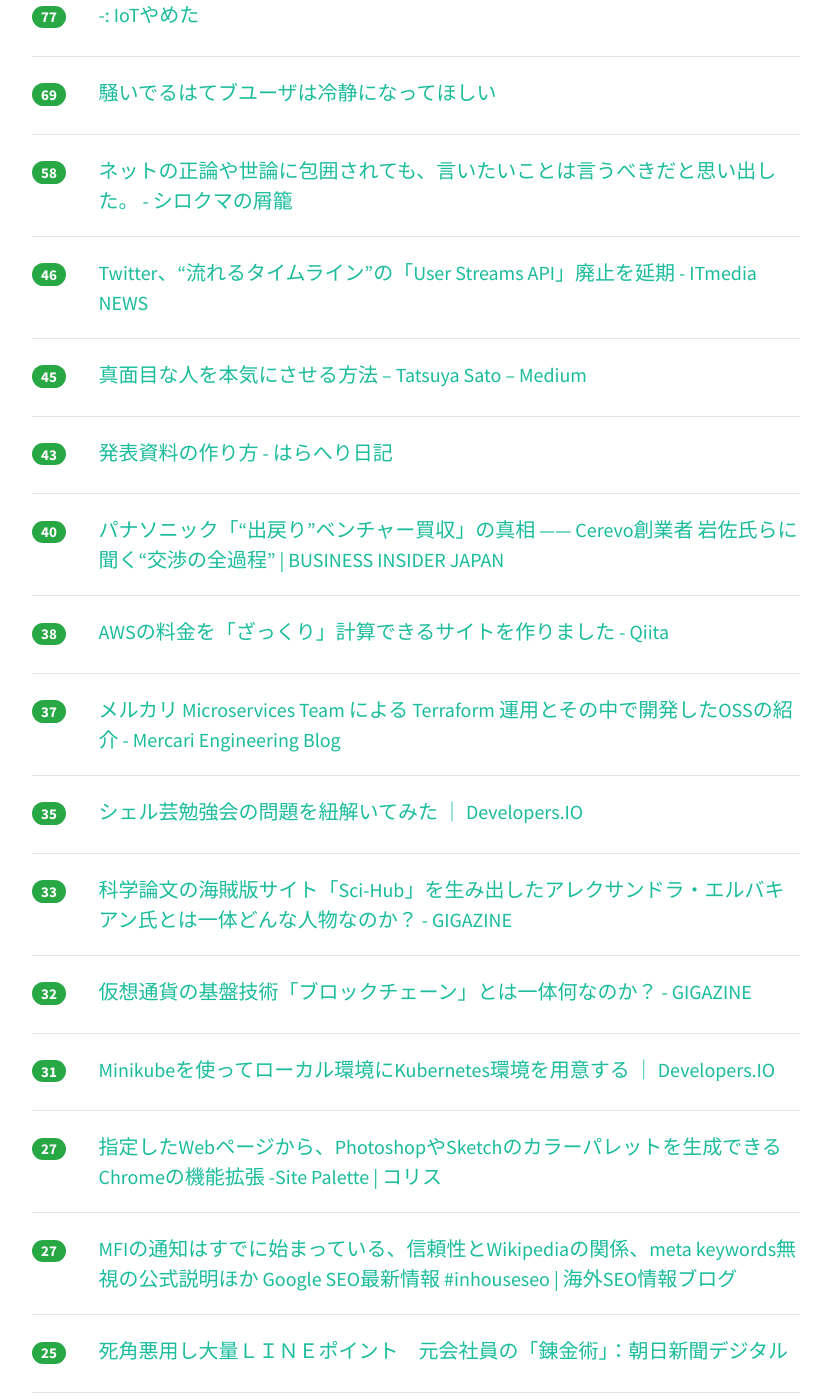
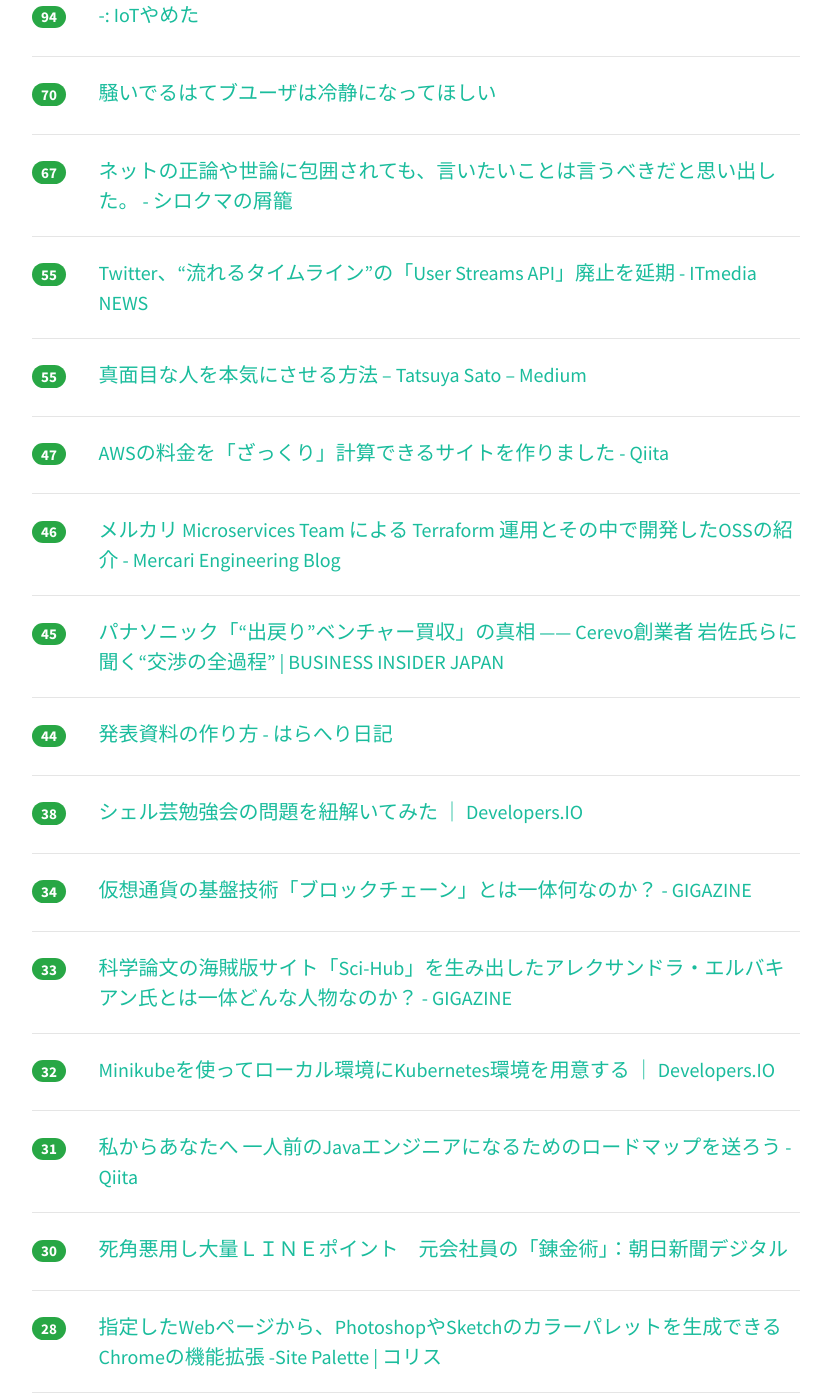
Before and after one commit to yatta47/hatena-matome-site, a Jekyll site: the page built from _posts/2018-04-09-hatena.md, in a window 1280 px wide and 1400 px high, scrolled down 652 px. Shown: the whole window, without its empty margins (224-1055 px from the left). Built offline with Jekyll 4.4.1, drawn with Linux system fonts in a browser that asks for light colours; nearby versions of some CDN libraries; some of the changed text lies outside the part shown.

Commit message:
Updated 2018-04-09

```diff
--- a/_posts/2018-04-09-hatena.md
+++ b/_posts/2018-04-09-hatena.md
@@ -1,74 +1,79 @@
 ---
 layout: post
 title:  "2018-04-09 はてぶIT"
-date:   2018-04-09 15:02:02
+date:   2018-04-09 16:03:13
 tags: [it-hotentry]
 ---
-38 件のデータあり
+41 件のデータあり
 
 <hr><div class="row">
-<div class="col-1"><span class="badge badge-pill badge-success h2">181</span></div>
+<div class="col-1"><span class="badge badge-pill badge-success h2">198</span></div>
 <div class="col-11"><a href='http://fujii-yuji.net/2018/04/killtheleechsite.html' target='_blank'>漫画村などのリーチサイトを潰したい人が山ほどいるのに、潰れないのはなぜか。 | フジイユウジ::ドットネット</a></div>
 </div>
 <hr>
 <div class="row">
-<div class="col-1"><span class="badge badge-pill badge-success h2">122</span></div>
+<div class="col-1"><span class="badge badge-pill badge-success h2">131</span></div>
+<div class="col-11"><a href='https://gigazine.net/news/20180409-macbook-into-touchscreen/' target='_blank'>たった100円でMacBook Proをタッチ対応に変える天才的な方法 - GIGAZINE</a></div>
+</div>
+<hr>
+<div class="row">
+<div class="col-1"><span class="badge badge-pill badge-success h2">129</span></div>
 <div class="col-11"><a href='https://www.slideshare.net/keiyagita/vuejsvuex-vuerouter-nuxt-92559566' target='_blank'>Vue.jsの関連ツール・ライブラリ(Vuex, Vue-Router, Nuxt)</a></div>
 </div>
 <hr>
 <div class="row">
-<div class="col-1"><span class="badge badge-pill badge-success h2">112</span></div>
-<div class="col-11"><a href='https://gigazine.net/news/20180409-macbook-into-touchscreen/' target='_blank'>たった100円でMacBook Proをタッチ対応に変える天才的な方法 - GIGAZINE</a></div>
-</div>
-<hr>
-<div class="row">
-<div class="col-1"><span class="badge badge-pill badge-success h2">77</span></div>
+<div class="col-1"><span class="badge badge-pill badge-success h2">94</span></div>
 <div class="col-11"><a href='https://ninatokaniwarosu.blogspot.com/2018/04/iot.html' target='_blank'>-: IoTやめた</a></div>
 </div>
 <hr>
 <div class="row">
-<div class="col-1"><span class="badge badge-pill badge-success h2">69</span></div>
+<div class="col-1"><span class="badge badge-pill badge-success h2">70</span></div>
 <div class="col-11"><a href='https://anond.hatelabo.jp/20180408225447' target='_blank'>騒いでるはてブユーザは冷静になってほしい</a></div>
 </div>
 <hr>
 <div class="row">
-<div class="col-1"><span class="badge badge-pill badge-success h2">58</span></div>
+<div class="col-1"><span class="badge badge-pill badge-success h2">67</span></div>
 <div class="col-11"><a href='http://p-shirokuma.hatenadiary.com/entry/20180409/1523237088' target='_blank'>ネットの正論や世論に包囲されても、言いたいことは言うべきだと思い出した。 - シロクマの屑籠</a></div>
 </div>
 <hr>
 <div class="row">
-<div class="col-1"><span class="badge badge-pill badge-success h2">46</span></div>
+<div class="col-1"><span class="badge badge-pill badge-success h2">55</span></div>
 <div class="col-11"><a href='http://www.itmedia.co.jp/news/articles/1804/09/news046.html' target='_blank'>Twitter、“流れるタイムライン”の「User Streams API」廃止を延期 - ITmedia NEWS</a></div>
 </div>
 <hr>
 <div class="row">
-<div class="col-1"><span class="badge badge-pill badge-success h2">45</span></div>
+<div class="col-1"><span class="badge badge-pill badge-success h2">55</span></div>
 <div class="col-11"><a href='https://medium.com/@satoryu/7e111986d7f0' target='_blank'>真面目な人を本気にさせる方法 – Tatsuya Sato – Medium</a></div>
 </div>
 <hr>
 <div class="row">
-<div class="col-1"><span class="badge badge-pill badge-success h2">43</span></div>
+<div class="col-1"><span class="badge badge-pill badge-success h2">47</span></div>
+<div class="col-11"><a href='https://qiita.com/noplan1989/items/64491dab247d92e10d41' target='_blank'>AWSの料金を「ざっくり」計算できるサイトを作りました - Qiita</a></div>
+</div>
+<hr>
+<div class="row">
+<div class="col-1"><span class="badge badge-pill badge-success h2">46</span></div>
+<div class="col-11"><a href='http://tech.mercari.com/entry/2018/04/09/110000' target='_blank'>メルカリ Microservices Team による Terraform 運用とその中で開発したOSSの紹介 - Mercari Engineering Blog</a></div>
+</div>
+<hr>
+<div class="row">
+<div class="col-1"><span class="badge badge-pill badge-success h2">45</span></div>
+<div class="col-11"><a href='https://www.businessinsider.jp/post-165291' target='_blank'>パナソニック「“出戻り”ベンチャー買収」の真相 —— Cerevo創業者 岩佐氏らに聞く“交渉の全過程” | BUSINESS INSIDER JAPAN</a></div>
+</div>
+<hr>
+<div class="row">
+<div class="col-1"><span class="badge badge-pill badge-success h2">44</span></div>
 <div class="col-11"><a href='https://sota1235.hatenablog.com/entry/2018/04/08/233451' target='_blank'>発表資料の作り方 - はらへり日記</a></div>
 </div>
 <hr>
 <div class="row">
-<div class="col-1"><span class="badge badge-pill badge-success h2">40</span></div>
-<div class="col-11"><a href='https://www.businessinsider.jp/post-165291' target='_blank'>パナソニック「“出戻り”ベンチャー買収」の真相 —— Cerevo創業者 岩佐氏らに聞く“交渉の全過程” | BUSINESS INSIDER JAPAN</a></div>
+<div class="col-1"><span class="badge badge-pill badge-success h2">38</span></div>
+<div class="col-11"><a href='https://dev.classmethod.jp/study_meeting/my-first-shellgei/' target='_blank'>シェル芸勉強会の問題を紐解いてみた ｜ Developers.IO</a></div>
 </div>
 <hr>
 <div class="row">
-<div class="col-1"><span class="badge badge-pill badge-success h2">38</span></div>
-<div class="col-11"><a href='https://qiita.com/noplan1989/items/64491dab247d92e10d41' target='_blank'>AWSの料金を「ざっくり」計算できるサイトを作りました - Qiita</a></div>
-</div>
-<hr>
-<div class="row">
-<div class="col-1"><span class="badge badge-pill badge-success h2">37</span></div>
-<div class="col-11"><a href='http://tech.mercari.com/entry/2018/04/09/110000' target='_blank'>メルカリ Microservices Team による Terraform 運用とその中で開発したOSSの紹介 - Mercari Engineering Blog</a></div>
-</div>
-<hr>
-<div class="row">
-<div class="col-1"><span class="badge badge-pill badge-success h2">35</span></div>
-<div class="col-11"><a href='https://dev.classmethod.jp/study_meeting/my-first-shellgei/' target='_blank'>シェル芸勉強会の問題を紐解いてみた ｜ Developers.IO</a></div>
+<div class="col-1"><span class="badge badge-pill badge-success h2">34</span></div>
+<div class="col-11"><a href='https://gigazine.net/news/20180409-what-blockchain/' target='_blank'>仮想通貨の基盤技術「ブロックチェーン」とは一体何なのか？ - GIGAZINE</a></div>
 </div>
 <hr>
 <div class="row">
@@ -78,42 +83,52 @@ tags: [it-hotentry]
 <hr>
 <div class="row">
 <div class="col-1"><span class="badge badge-pill badge-success h2">32</span></div>
-<div class="col-11"><a href='https://gigazine.net/news/20180409-what-blockchain/' target='_blank'>仮想通貨の基盤技術「ブロックチェーン」とは一体何なのか？ - GIGAZINE</a></div>
+<div class="col-11"><a href='https://dev.classmethod.jp/tool/docker/minikube/' target='_blank'>Minikubeを使ってローカル環境にKubernetes環境を用意する ｜ Developers.IO</a></div>
 </div>
 <hr>
 <div class="row">
 <div class="col-1"><span class="badge badge-pill badge-success h2">31</span></div>
-<div class="col-11"><a href='https://dev.classmethod.jp/tool/docker/minikube/' target='_blank'>Minikubeを使ってローカル環境にKubernetes環境を用意する ｜ Developers.IO</a></div>
+<div class="col-11"><a href='https://qiita.com/haruto167/items/5a784df032518277f4a0' target='_blank'>私からあなたへ 一人前のJavaエンジニアになるためのロードマップを送ろう - Qiita</a></div>
 </div>
 <hr>
 <div class="row">
-<div class="col-1"><span class="badge badge-pill badge-success h2">27</span></div>
+<div class="col-1"><span class="badge badge-pill badge-success h2">30</span></div>
+<div class="col-11"><a href='https://www.asahi.com/articles/ASL455T3XL45ULFA039.html' target='_blank'>死角悪用し大量ＬＩＮＥポイント　元会社員の「錬金術」：朝日新聞デジタル</a></div>
+</div>
+<hr>
+<div class="row">
+<div class="col-1"><span class="badge badge-pill badge-success h2">28</span></div>
 <div class="col-11"><a href='https://coliss.com/articles/build-websites/operation/design/color-palette-from-website.html' target='_blank'>指定したWebページから、PhotoshopやSketchのカラーパレットを生成できるChromeの機能拡張 -Site Palette | コリス</a></div>
 </div>
 <hr>
 <div class="row">
-<div class="col-1"><span class="badge badge-pill badge-success h2">27</span></div>
+<div class="col-1"><span class="badge badge-pill badge-success h2">28</span></div>
 <div class="col-11"><a href='https://www.suzukikenichi.com/blog/ama-with-google-at-ism-spin-off-4/' target='_blank'>MFIの通知はすでに始まっている、信頼性とWikipediaの関係、meta keywords無視の公式説明ほか Google SEO最新情報 #inhouseseo | 海外SEO情報ブログ</a></div>
 </div>
 <hr>
 <div class="row">
 <div class="col-1"><span class="badge badge-pill badge-success h2">25</span></div>
-<div class="col-11"><a href='https://www.asahi.com/articles/ASL455T3XL45ULFA039.html' target='_blank'>死角悪用し大量ＬＩＮＥポイント　元会社員の「錬金術」：朝日新聞デジタル</a></div>
+<div class="col-11"><a href='https://coliss.com/articles/freebies/high-quality-mockups-mockup-photos.html' target='_blank'>試してみたらすごかった！簡単に作成できる高品質なモックアップ素材がダウンロードできる -Mockup Photos | コリス</a></div>
+</div>
+<hr>
+<div class="row">
+<div class="col-1"><span class="badge badge-pill badge-success h2">25</span></div>
+<div class="col-11"><a href='https://av.watch.impress.co.jp/docs/series/dal/1115911.html' target='_blank'>【藤本健のDigital Audio Laboratory】iPhoneからBluetoothで聴くと音質はどう変わる? 波形で比較した-AV Watch</a></div>
 </div>
 <hr>
 <div class="row">
 <div class="col-1"><span class="badge badge-pill badge-success h2">24</span></div>
-<div class="col-11"><a href='https://coliss.com/articles/freebies/high-quality-mockups-mockup-photos.html' target='_blank'>試してみたらすごかった！簡単に作成できる高品質なモックアップ素材がダウンロードできる -Mockup Photos | コリス</a></div>
+<div class="col-11"><a href='http://www.publickey1.jp/blog/18/hashicorp_ceo_davemcjanet.html' target='_blank'>HashiCorpの成功は、コミュニティのおかげでエンタープライズ市場へ浸透できているからだ。HashiCorp CEOデイブ・マクジャネット氏インタビュー － Publickey</a></div>
 </div>
 <hr>
 <div class="row">
 <div class="col-1"><span class="badge badge-pill badge-success h2">24</span></div>
-<div class="col-11"><a href='https://qiita.com/haruto167/items/5a784df032518277f4a0' target='_blank'>私からあなたへ 一人前のJavaエンジニアになるためのロードマップを送ろう - Qiita</a></div>
+<div class="col-11"><a href='https://gist.github.com/ujihisa/9d8fa8dfbc373512a575031cee2f6bb3' target='_blank'>2018-04-ujihisa-fablic.md · GitHub</a></div>
 </div>
 <hr>
 <div class="row">
 <div class="col-1"><span class="badge badge-pill badge-success h2">23</span></div>
-<div class="col-11"><a href='http://www.publickey1.jp/blog/18/hashicorp_ceo_davemcjanet.html' target='_blank'>HashiCorpの成功は、コミュニティのおかげでエンタープライズ市場へ浸透できているからだ。HashiCorp CEOデイブ・マクジャネット氏インタビュー － Publickey</a></div>
+<div class="col-11"><a href='https://note.mu/craft_kim/n/n6c740b2b576f' target='_blank'>ネットで実名で活動する人たちとそうでない我々との一生埋まらない断絶とかそのへんの話｜くらふと｜note</a></div>
 </div>
 <hr>
 <div class="row">
@@ -132,28 +147,23 @@ tags: [it-hotentry]
 </div>
 <hr>
 <div class="row">
-<div class="col-1"><span class="badge badge-pill badge-success h2">20</span></div>
-<div class="col-11"><a href='https://gist.github.com/ujihisa/9d8fa8dfbc373512a575031cee2f6bb3' target='_blank'>2018-04-ujihisa-fablic.md · GitHub</a></div>
+<div class="col-1"><span class="badge badge-pill badge-success h2">21</span></div>
+<div class="col-11"><a href='https://developers-jp.googleblog.com/2018/04/continuous-shared-element-transitions.html' target='_blank'>Google Developers Japan: 共通要素を使った途切れない画面遷移: RecyclerView から ViewPager へ</a></div>
 </div>
 <hr>
 <div class="row">
 <div class="col-1"><span class="badge badge-pill badge-success h2">19</span></div>
-<div class="col-11"><a href='https://note.mu/craft_kim/n/n6c740b2b576f' target='_blank'>ネットで実名で活動する人たちとそうでない我々との一生埋まらない断絶とかそのへんの話｜くらふと｜note</a></div>
+<div class="col-11"><a href='https://icon.jp/archives/14750' target='_blank'>ICON » Musikmesse 2018: Avid、無償の楽譜作成ソフト「Sibelius | First」を発表！ 誰もが高品位な楽譜を作成することが可能に</a></div>
 </div>
 <hr>
 <div class="row">
 <div class="col-1"><span class="badge badge-pill badge-success h2">19</span></div>
-<div class="col-11"><a href='https://developers-jp.googleblog.com/2018/04/continuous-shared-element-transitions.html' target='_blank'>Google Developers Japan: 共通要素を使った途切れない画面遷移: RecyclerView から ViewPager へ</a></div>
+<div class="col-11"><a href='http://blockchain.gunosy.io/entry/token-summary-and-token-contract' target='_blank'>トークンコントラクトの仕組みとERC20トークンを用いたサービス設計の概要 - Gunosy Blockchain Blog</a></div>
 </div>
 <hr>
 <div class="row">
 <div class="col-1"><span class="badge badge-pill badge-success h2">18</span></div>
 <div class="col-11"><a href='http://aisyuudog.hatenablog.com/entry/2018/04/08/185721' target='_blank'>【経過報告】「誕生日記事」が伸びすぎてて笑う。記念日大好きマンかよ。 - 役割を引き寄せて！</a></div>
-</div>
-<hr>
-<div class="row">
-<div class="col-1"><span class="badge badge-pill badge-success h2">18</span></div>
-<div class="col-11"><a href='https://icon.jp/archives/14750' target='_blank'>ICON » Musikmesse 2018: Avid、無償の楽譜作成ソフト「Sibelius | First」を発表！ 誰もが高品位な楽譜を作成することが可能に</a></div>
 </div>
 <hr>
 <div class="row">
@@ -168,7 +178,7 @@ tags: [it-hotentry]
 <hr>
 <div class="row">
 <div class="col-1"><span class="badge badge-pill badge-success h2">17</span></div>
-<div class="col-11"><a href='http://blockchain.gunosy.io/entry/token-summary-and-token-contract' target='_blank'>トークンコントラクトの仕組みとERC20トークンを用いたサービス設計の概要 - Gunosy Blockchain Blog</a></div>
+<div class="col-11"><a href='https://pc.watch.impress.co.jp/docs/news/1115976.html' target='_blank'>MIT、“頭の中でしゃべる”だけで音声認識できるシステム「AlterEgo」 - PC Watch</a></div>
 </div>
 <hr>
 <div class="row">
@@ -182,8 +192,18 @@ tags: [it-hotentry]
 </div>
 <hr>
 <div class="row">
+<div class="col-1"><span class="badge badge-pill badge-success h2">13</span></div>
+<div class="col-11"><a href='http://www.hirotsuru.com/entry/2018/04/09/081607' target='_blank'>ペパカレのインフラ研修を修了した - Fire Engine</a></div>
+</div>
+<hr>
+<div class="row">
 <div class="col-1"><span class="badge badge-pill badge-success h2">12</span></div>
 <div class="col-11"><a href='https://www.asahi.com/articles/ASL455SQNL45ULFA033.html' target='_blank'>ビル一室「アカウント工場」　出会い系誘導の請け負いも：朝日新聞デジタル</a></div>
+</div>
+<hr>
+<div class="row">
+<div class="col-1"><span class="badge badge-pill badge-success h2">9</span></div>
+<div class="col-11"><a href='https://anond.hatelabo.jp/20180408223626' target='_blank'>リベラルもネトウヨも美男美女が好き</a></div>
 </div>
 <hr>
 <div class="row">
@@ -191,8 +211,3 @@ tags: [it-hotentry]
 <div class="col-11"><a href='https://www.gamespark.jp/article/2018/04/08/79853.html' target='_blank'>NetEase、『荒野行動』訴訟問題に対してコメント―「サービス継続」を改めて明言 | Game*Spark - 国内・海外ゲーム情報サイト</a></div>
 </div>
 <hr>
-<div class="row">
-<div class="col-1"><span class="badge badge-pill badge-success h2">8</span></div>
-<div class="col-11"><a href='https://anond.hatelabo.jp/20180408223626' target='_blank'>リベラルもネトウヨも美男美女が好き</a></div>
-</div>
-<hr>
```
